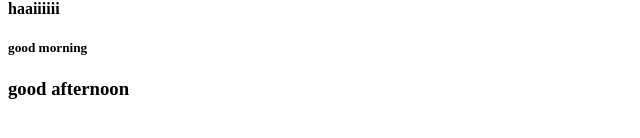
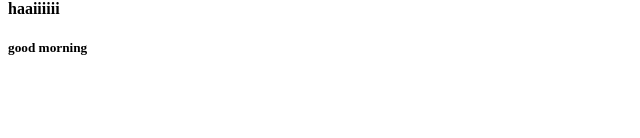
Before and after one commit to akshayvp1/demo-git, a plain HTML site: page index.html in a window 1280 px wide. Shown: the part 170-308 px from the top of the page, without its empty margins (0-640 px from the left). Drawn offline with Linux system fonts and the light colour scheme.

Commit message:
Revert "add afetrnoon"
This reverts commit e4692f105deb6a5a62ded63a201ad9d086f15109.

```diff
--- a/index.html
+++ b/index.html
@@ -11,6 +11,5 @@
     <h3>hellooo</h3>
     <h4>haaiiiiii</h4>
     <h5>good morning</h5>
-    <h3>good afternoon</h3>
 </body>
 </html>
```
